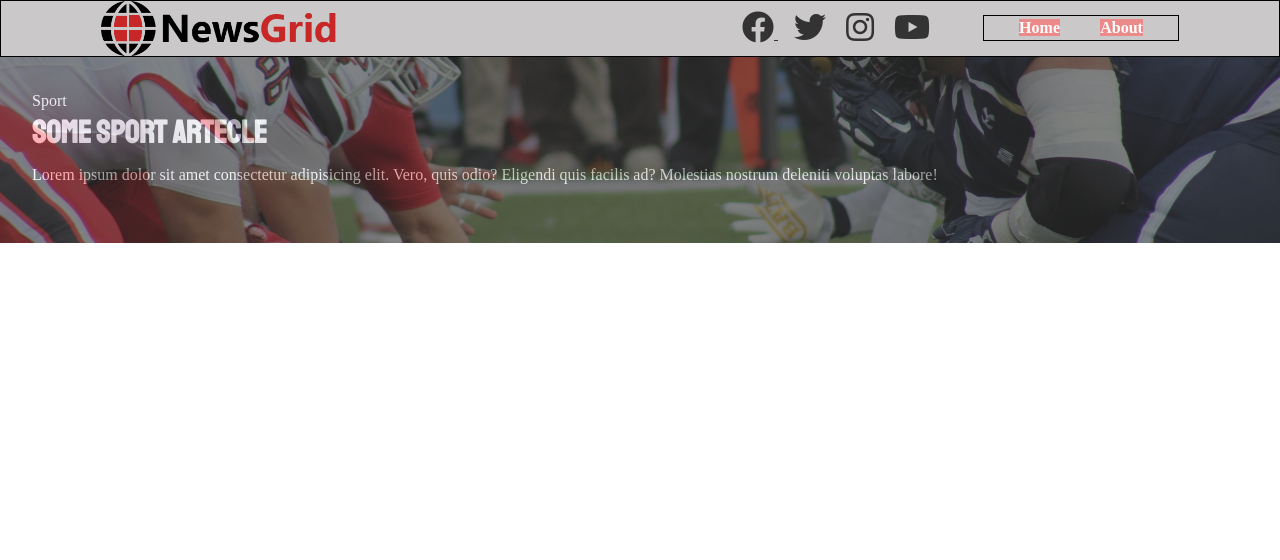
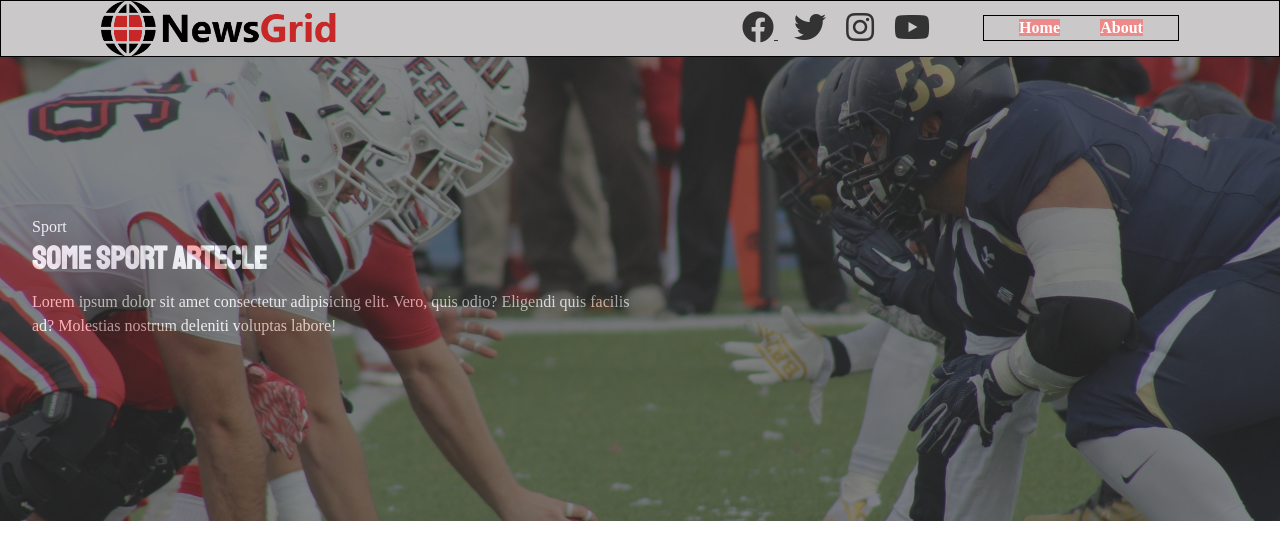
Before and after one commit to MoulhamAlboushi/News-Grid-website, a plain HTML site: page index.html in a window 1280 px wide. Drawn offline with Linux system fonts and the light colour scheme.

Commit message:
Update style.css

```diff
--- a/css/style.css
+++ b/css/style.css
@@ -104,3 +104,11 @@ h6 {
   width: 100%;
   opacity: 0.4;
 }
+
+.showcase .showcase-container {
+  display: grid;
+  grid-template-columns: repeat(2, 1fr);
+  justify-content: center;
+  align-items: center;
+  height: 50vh;
+}
```
